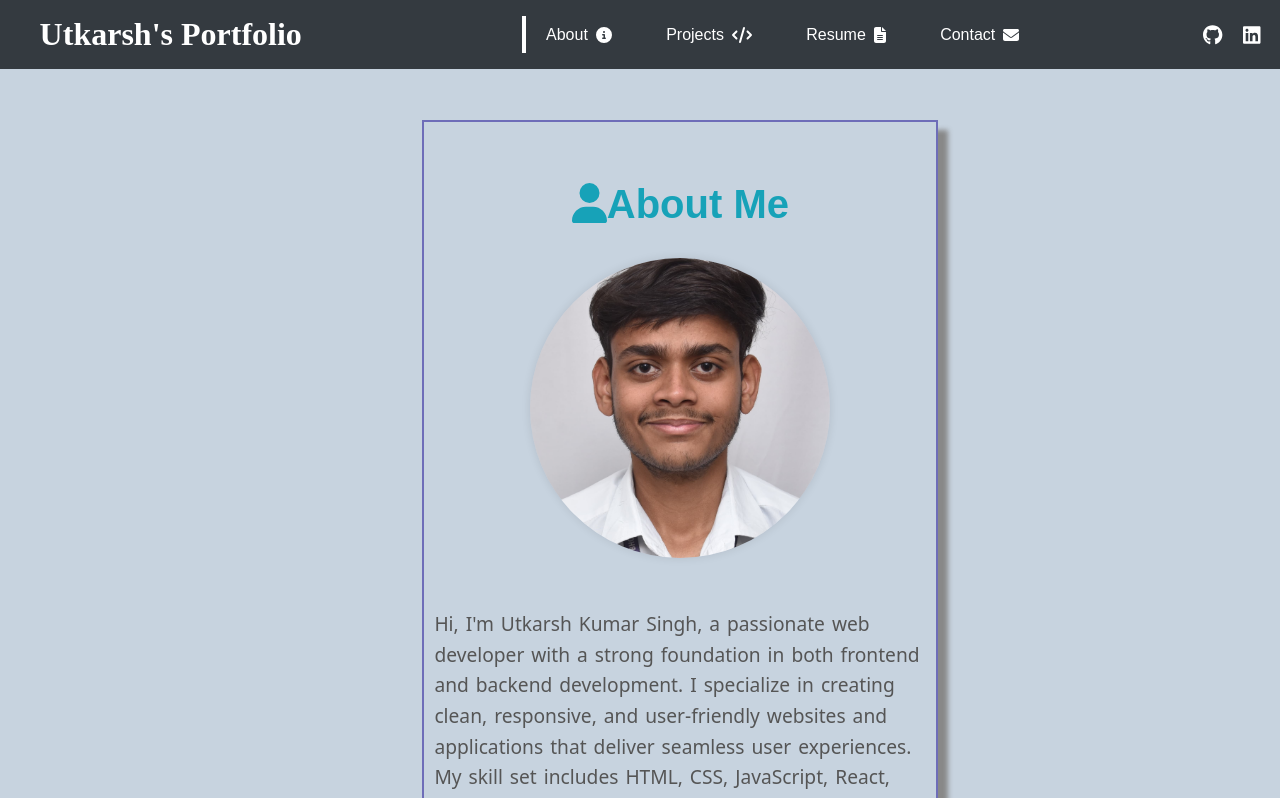
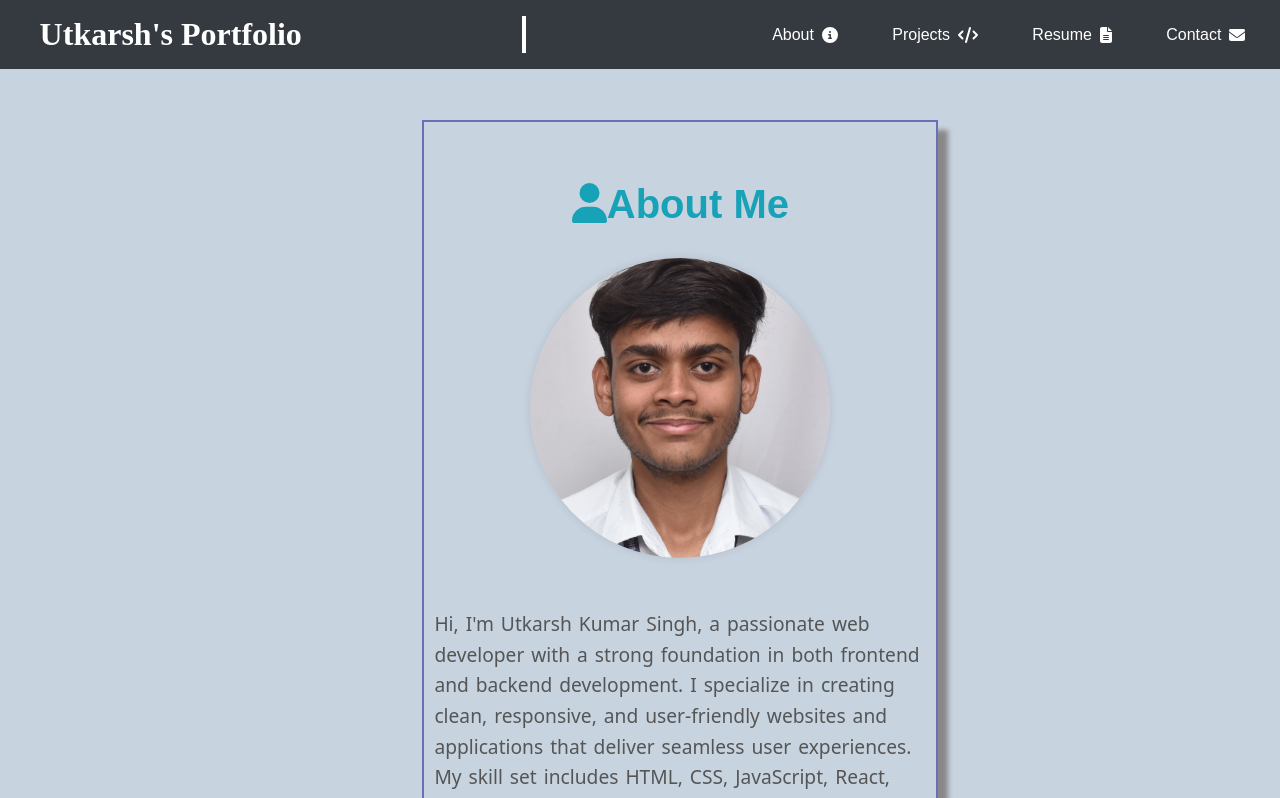
Before and after one commit to utkarshsingh004/Portfolio, a React (Vite) app: page / in a window 1280 px wide. Shown: the top 798 px of the page. Built offline with nearby package versions, Linux system fonts and the light colour scheme.

Commit message:
Update Header.jsx

```diff
--- a/src/components/Header.jsx
+++ b/src/components/Header.jsx
@@ -60,18 +60,6 @@ const Header = () => {
 								className="ml-2 text-light ho" />
 						</Nav.Link>
 					</Nav>
-					<Nav className="ml-auto-2">
-						<Nav.Link href="https://github.com/utkarshsingh004">
-							<span className="sr-only">Github</span>
-							<FontAwesomeIcon icon={faGithub} size="lg"
-								className='text-light ho' />
-						</Nav.Link>
-						<Nav.Link href="https://linkedin.com/in/yourusername">
-							<span className="sr-only">Linkedin</span>
-							<FontAwesomeIcon icon={faLinkedin} size="lg"
-								className='text-light ho' />
-						</Nav.Link>
-						</Nav>
 					</div>
 		</Navbar>
 	);
```
